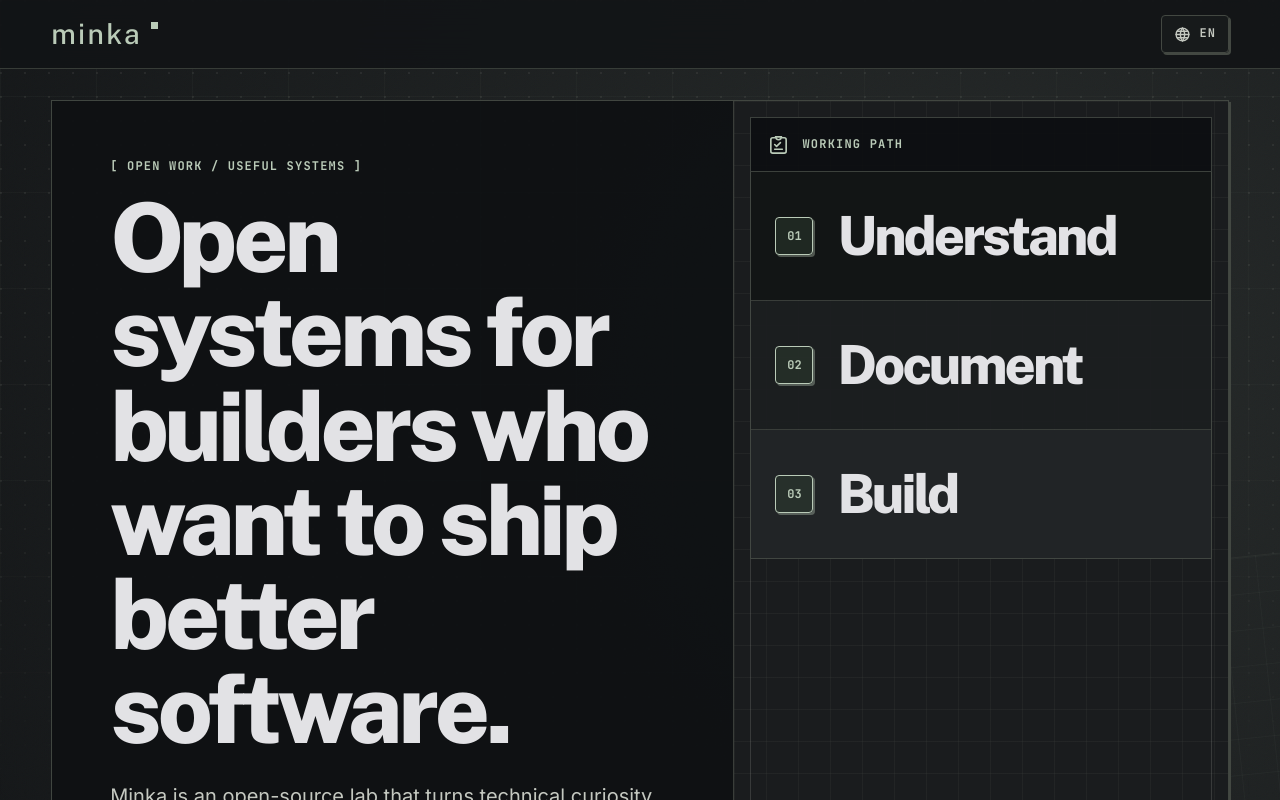
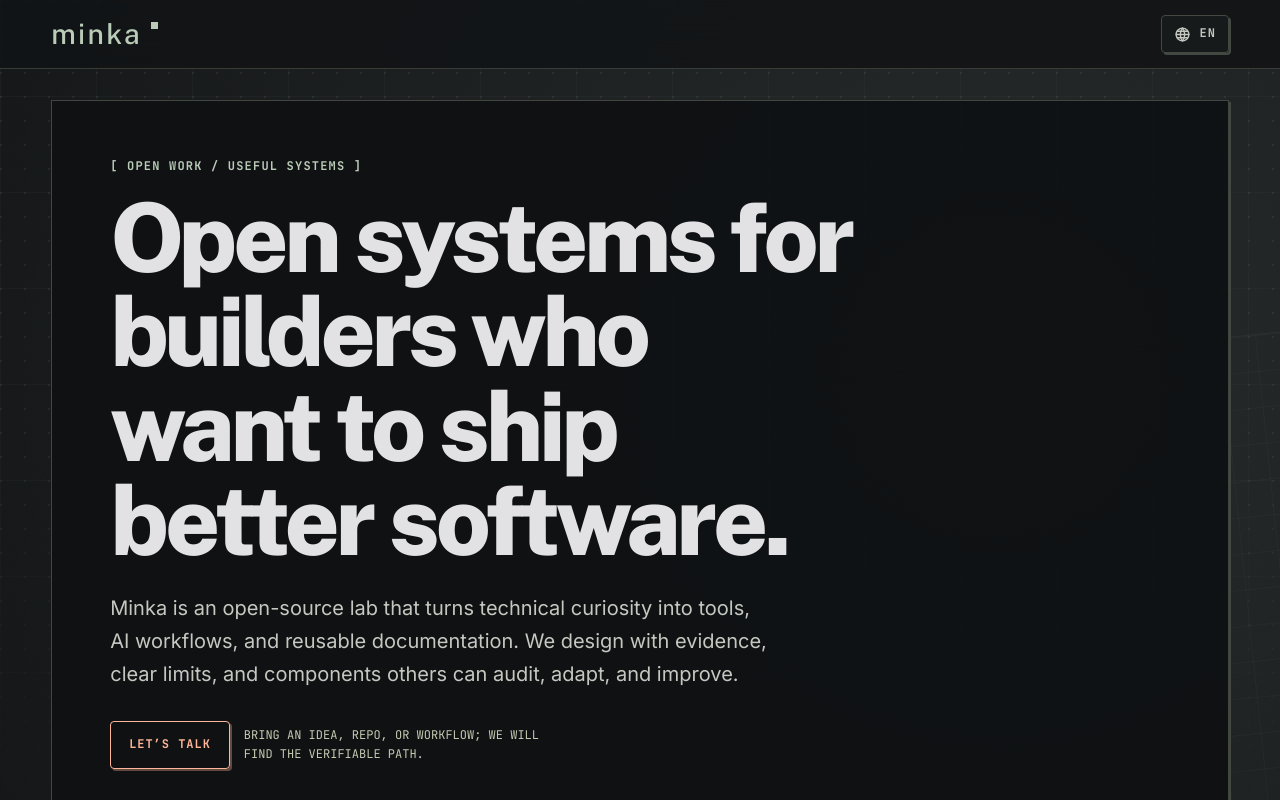
Before and after one commit to minkaworks/site, a Next.js app: page /en in a window 1280 px wide. Shown: the top 800 px of the page. Built offline with nearby package versions, Linux system fonts and the light colour scheme.

Commit message:
Remove hero working path

```diff
--- a/app/[lang]/content.ts
+++ b/app/[lang]/content.ts
@@ -14,8 +14,6 @@ export const dictionary = {
       text: 'Minka es un laboratorio open-source que convierte curiosidad técnica en herramientas, workflows de IA y documentación reutilizable. Diseñamos con evidencia, límites claros y componentes que otros pueden auditar, adaptar y mejorar.',
       primary: 'Conversemos',
       note: 'Trae una idea, repo o workflow; buscamos el camino verificable.',
-      thesis: 'Ruta de trabajo',
-      steps: ['Entender', 'Documentar', 'Construir'],
     },
     future: {
       eyebrow: 'Lo que construimos',
@@ -124,8 +122,6 @@ export const dictionary = {
       text: 'Minka is an open-source lab that turns technical curiosity into tools, AI workflows, and reusable documentation. We design with evidence, clear limits, and components others can audit, adapt, and improve.',
       primary: 'Let’s talk',
       note: 'Bring an idea, repo, or workflow; we will find the verifiable path.',
-      thesis: 'Working path',
-      steps: ['Understand', 'Document', 'Build'],
     },
     future: {
       eyebrow: 'What we build',
--- a/app/[lang]/page.tsx
+++ b/app/[lang]/page.tsx
@@ -15,18 +15,6 @@ const pageMetadata = {
     description: 'Minka creates open-source tools, AI workflows, and reusable documentation for technical builders.',
   },
 } as const
-
-function ClipboardIcon() {
-  return (
-    <svg className="visualIcon" aria-hidden="true" viewBox="0 0 24 24">
-      <path d="M9 4h6" />
-      <path d="M9 4a3 3 0 0 0 6 0" />
-      <path d="M8 5H6a2 2 0 0 0-2 2v12a2 2 0 0 0 2 2h12a2 2 0 0 0 2-2V7a2 2 0 0 0-2-2h-2" />
-      <path d="m8 12 2 2 4-4" />
-      <path d="M8 17h8" />
-    </svg>
-  )
-}
 
 function GitHubIcon() {
   return (
@@ -96,22 +84,6 @@ export default async function Home({ params }: { params: Promise<{ lang: string
             </div>
           </div>
 
-          <div className="signalCard" aria-label={copy.hero.thesis}>
-            <div className="notebookHeader">
-              <ClipboardIcon />
-              <span>{copy.hero.thesis}</span>
-            </div>
-            <div className="signalBody">
-              {copy.hero.steps.map((step, index) => (
-                <div className="todoItem" key={step}>
-                  <span className="stepNumber" aria-hidden="true">
-                    0{index + 1}
-                  </span>
-                  <p>{step}</p>
-                </div>
-              ))}
-            </div>
-          </div>
         </div>
       </section>
 
--- a/app/globals.css
+++ b/app/globals.css
@@ -36,12 +36,14 @@ html {
   overflow-y: scroll;
   scroll-behavior: smooth;
   overscroll-behavior-y: contain;
+  background: var(--surface);
 }
 
 body {
   position: relative;
   margin: 0;
-  min-height: 100%;
+  min-height: 100vh;
+  background-color: var(--surface);
   background:
     radial-gradient(circle at 78% 8%, rgba(186, 203, 184, 0.12), transparent 28%),
     radial-gradient(circle at 12% 74%, rgba(255, 181, 153, 0.07), transparent 28%),
@@ -324,7 +326,7 @@ p {
 .heroGrid {
   position: relative;
   display: grid;
-  grid-template-columns: minmax(0, 1.16fr) minmax(320px, 0.84fr);
+  grid-template-columns: 1fr;
   gap: 1px;
   align-items: stretch;
   width: min(calc(100% - var(--page-x) * 2), var(--page-max));
@@ -383,8 +385,6 @@ p {
 
 .eyebrow,
 .principleStep,
-.notebookHeader,
-.stepNumber,
 .button,
 .contactForm label,
 .formStatus,
@@ -450,132 +450,6 @@ p {
 .button.secondary:hover {
   background: rgba(186, 203, 184, 0.08);
   box-shadow: 4px 4px 0 rgba(186, 203, 184, 0.22);
-}
-
-.signalCard {
-  position: relative;
-  min-height: 610px;
-  border: 0;
-  background:
-    linear-gradient(90deg, rgba(67, 72, 66, 0.2) 1px, transparent 1px),
-    linear-gradient(rgba(67, 72, 66, 0.2) 1px, transparent 1px),
-    var(--surface-low);
-  background-size: 32px 32px;
-  overflow: hidden;
-}
-
-.signalCard::before {
-  content: "";
-  position: absolute;
-  inset: 16px;
-  border: 1px solid rgba(142, 146, 139, 0.25);
-  pointer-events: none;
-}
-
-.signalCard::after {
-  content: "[ EVIDENCE / FLOW ]";
-  position: absolute;
-  right: 24px;
-  bottom: 22px;
-  color: var(--outline);
-  font-family: "JetBrains Mono", ui-monospace, SFMono-Regular, Menlo, monospace;
-  font-size: 10px;
-  letter-spacing: 0.1em;
-}
-
-.notebookHeader {
-  position: relative;
-  z-index: 1;
-  display: flex;
-  align-items: center;
-  gap: 12px;
-  margin: 16px 16px 0;
-  padding: 15px 16px;
-  border: 1px solid rgba(67, 72, 66, 0.88);
-  background: rgba(12, 14, 16, 0.88);
-  color: var(--primary);
-  font-size: 12px;
-  font-weight: 700;
-  letter-spacing: 0.1em;
-  text-transform: uppercase;
-}
-
-.visualIcon {
-  width: 23px;
-  height: 23px;
-  flex: 0 0 auto;
-  fill: none;
-  stroke: currentColor;
-  stroke-linecap: round;
-  stroke-linejoin: round;
-  stroke-width: 1.7;
-}
-
-.signalBody {
-  position: relative;
-  z-index: 1;
-  display: grid;
-  gap: 1px;
-  margin: 0 16px 16px;
-  border-right: 1px solid rgba(67, 72, 66, 0.88);
-  border-bottom: 1px solid rgba(67, 72, 66, 0.88);
-  border-left: 1px solid rgba(67, 72, 66, 0.88);
-  background: rgba(67, 72, 66, 0.76);
-}
-
-.todoItem {
-  display: grid;
-  grid-template-columns: 46px 1fr;
-  gap: 16px;
-  align-items: center;
-  min-height: 128px;
-  margin: 0;
-  padding: 24px;
-  background: rgba(12, 14, 16, 0.86);
-  color: var(--on-surface);
-  text-align: left;
-}
-
-.todoItem:nth-child(2) {
-  background: rgba(26, 28, 30, 0.92);
-}
-
-.todoItem:nth-child(3) {
-  background: rgba(31, 34, 36, 0.9);
-}
-
-.stepNumber {
-  display: inline-grid;
-  width: 38px;
-  height: 38px;
-  place-items: center;
-  border: 1px solid var(--primary);
-  border-radius: var(--radius);
-  background: rgba(47, 62, 48, 0.48);
-  color: var(--primary);
-  font-size: 12px;
-  font-weight: 700;
-  line-height: 1;
-  box-shadow: var(--shadow-primary);
-}
-
-.todoItem p {
-  margin: 0;
-  color: var(--on-surface);
-  font-family: "Public Sans", Inter, ui-sans-serif, system-ui, sans-serif;
-  font-size: clamp(28px, 4.5vw, 54px);
-  font-weight: 800;
-  letter-spacing: -0.055em;
-  line-height: 0.98;
-}
-
-.flowLine {
-  width: 12px;
-  height: 12px;
-  margin-left: 24px;
-  border-right: 2px solid var(--primary);
-  border-bottom: 2px solid var(--primary);
-  transform: rotate(45deg);
 }
 
 .section {
@@ -834,6 +708,13 @@ p {
   resize: vertical;
 }
 
+.contactForm input:-webkit-autofill,
+.contactForm textarea:-webkit-autofill {
+  -webkit-box-shadow: 0 0 0 1000px var(--surface-low) inset;
+  -webkit-text-fill-color: var(--on-surface);
+  caret-color: var(--on-surface);
+}
+
 .contactForm .button {
   width: 100%;
   margin-top: 4px;
@@ -973,13 +854,8 @@ p {
     grid-template-columns: 1fr;
   }
 
-  .heroCopy,
-  .signalCard {
+  .heroCopy {
     min-height: auto;
-  }
-
-  .signalCard {
-    padding-bottom: 52px;
   }
 
   .cardGrid.threeUp,
@@ -1029,16 +905,6 @@ p {
 
   .heroGrid::after {
     display: none;
-  }
-
-  .todoItem {
-    grid-template-columns: 40px 1fr;
-    min-height: 98px;
-    padding: 18px;
-  }
-
-  .todoItem p {
-    font-size: clamp(24px, 10vw, 42px);
   }
 
   .sectionHeader,
@@ -1116,12 +982,4 @@ p {
     flex-direction: column;
   }
 
-  .notebookHeader,
-  .signalBody {
-    margin-inline: 10px;
-  }
-
-  .signalCard::before {
-    inset: 10px;
-  }
 }
```
